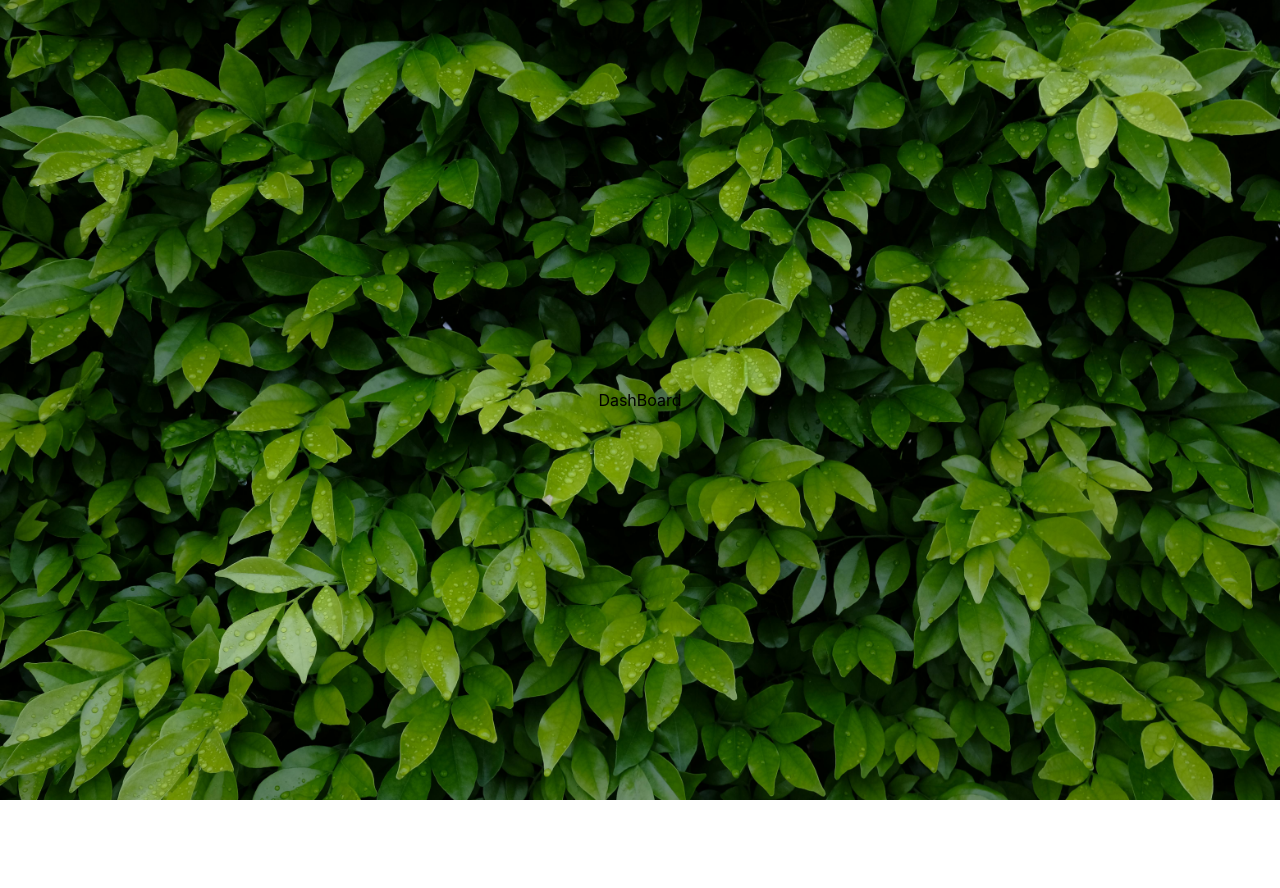
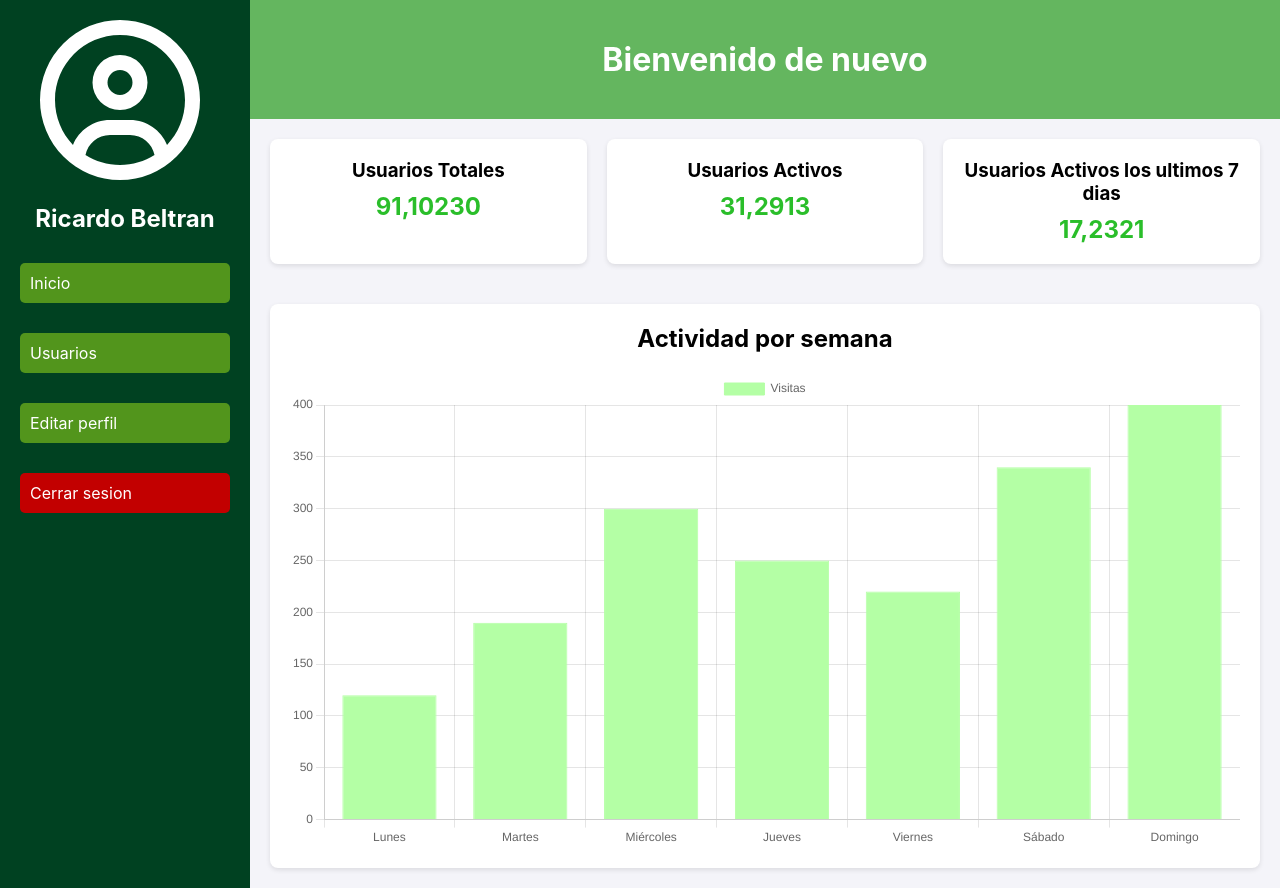
Before and after one commit to TheTanukiMDK/AW-I4.0--Primer-Proyecto, a React (Create React App) app: page /Dashboard in a window 1280 px wide. Before the commit the page ends 800 px from the top, so only its background shows below. Built offline with nearby package versions, Linux system fonts and the light colour scheme.

Commit message:
Maquetado terminado

```diff
--- a/package.json
+++ b/package.json
@@ -3,9 +3,11 @@
   "version": "0.1.0",
   "private": true,
   "dependencies": {
+    "chart.js": "^4.4.7",
     "cra-template": "1.2.0",
     "react": "^19.0.0",
     "react-dom": "^19.0.0",
+    "react-icons": "^5.4.0",
     "react-router": "^7.1.1",
     "react-router-dom": "^7.1.1",
     "react-scripts": "5.0.1"
--- a/src/pages/DashBoard.js
+++ b/src/pages/DashBoard.js
@@ -1,9 +1,96 @@
-import React from 'react'
+import React, { useEffect, useRef } from "react";
+import Chart from "chart.js/auto";
+import "../styles/Dashboard.css";
+import { FaRegCircleUser } from "react-icons/fa6";
 
-function DashBoard() {
+const Dashboard = () => {
+    const chartRef = useRef(null); // Referencia al canvas
+
+    useEffect(() => {
+        const ctx = chartRef.current.getContext("2d");
+        let chartInstance; // Guardar la instancia del gráfico
+
+        const data = {
+            labels: ["Lunes", "Martes", "Miércoles", "Jueves", "Viernes", "Sábado", "Domingo"],
+            datasets: [
+                {
+                    label: "Visitas",
+                    data: [120, 190, 300, 250, 220, 340, 400],
+                    backgroundColor: "#B4FFA5",
+                    borderColor: "#B4FFA5",
+                    borderWidth: 1,
+                },
+            ],
+        };
+
+        const config = {
+            type: "bar",
+            data: data,
+            options: {
+                responsive: true,
+                plugins: {
+                    legend: {
+                        display: true,
+                    },
+                },
+                scales: {
+                    y: {
+                        beginAtZero: true,
+                    },
+                },
+            },
+        };
+
+        // Crear el gráfico
+        chartInstance = new Chart(ctx, config);
+
+        // Limpiar el gráfico al desmontar el componente
+        return () => {
+            if (chartInstance) {
+                chartInstance.destroy();
+            }
+        };
+    }, []); // Se ejecuta una vez al montar el componente
+
     return (
-        <div>DashBoard</div>
-    )
-}
+        <div className="dashboard">
+            <aside className="sidebar">
+            <FaRegCircleUser size="10rem" className="icono-user" />
+                <h2>Ricardo Beltran</h2>
+                <nav>
+                    <ul>
+                        <li><a className="button" href="#">Inicio</a></li>
+                        <li><a className="button" href="#">Usuarios</a></li>
+                        <li><a className="button" href="#">Editar perfil</a></li>
+                        <li><a className="Cerrar-Sesion" href="/">Cerrar sesion</a></li>
+                    </ul>
+                </nav>
+            </aside>
+            <main className="main-content">
+                <header className="header">
+                    <h1>Bienvenido de nuevo</h1>
+                </header>
+                <section className="content">
+                    <div className="card">
+                        <h3>Usuarios Totales</h3>
+                        <p>91,10230</p>
+                    </div>
+                    <div className="card">
+                        <h3>Usuarios Activos</h3>
+                        <p>31,2913</p>
+                    </div>
+                    <div className="card">
+                        <h3>Usuarios Activos los ultimos 7 dias</h3>
+                        <p>17,2321</p>
+                    </div>
+                </section>
+                <section className="chart-section">
+                    <h2>Actividad por semana</h2>
+                    <canvas id="myChart" ref={chartRef} width="80" height="40"></canvas>
+                </section>
+            </main>
+        </div>
+    );
+};
 
-export default DashBoard
+export default Dashboard;
--- a/src/pages/Login.js
+++ b/src/pages/Login.js
@@ -1,8 +1,10 @@
 import React from 'react'
 import '../styles/Login.css'
+import { useNavigate } from 'react-router';
 
 function Login() {
     return (
+        <body className='fondo'>
             <div className='wrapper'>
                 <form action="">
                     <h1>Iniciar sesion</h1>
@@ -12,13 +14,14 @@ function Login() {
                     <div className='input-box'>
                         <input type='password' placeholder='Contraseña'></input>
                     </div>
-                <button type='submit'>Ingresar</button>
+                        <button type='submit'><a className='link' href='/Dashboard'>Ingresar</a></button>
 
                     <div className='register-link'>
                         <p>¿No tienes cuenta? <a href='/Registro'>Registrate</a></p>
                     </div>
                 </form>
             </div>
+        </body>
     )
 }
 
--- a/src/pages/Register.js
+++ b/src/pages/Register.js
@@ -4,6 +4,7 @@ import '../styles/Register.css'
 
 function Register() {
     return (
+        <body className='fondo'>
         <div className='wrapper'>
             <form action="">
                 <h1>Registro</h1>
@@ -23,6 +24,7 @@ function Register() {
                 </div>
             </form>
         </div>
+    </body>
     )
 }
 
--- a/src/styles/Dashboard.css
+++ b/src/styles/Dashboard.css
@@ -0,0 +1,109 @@
+body {
+    margin: 0;
+    font-family: Arial, sans-serif;
+    background-color: #f4f4f9;
+}
+
+.dashboard {
+    display: flex;
+    min-height: 100vh;
+}
+
+.sidebar {
+    width: 250px;
+    background-color: #004121;
+    color: white;
+    padding: 20px;
+}
+
+.sidebar h2 {
+    text-align: center;
+    margin-bottom: 20px;
+}
+
+.icono-user {
+    margin-left: 20px;
+    margin-bottom: 20px;
+}
+
+.sidebar ul {
+    list-style: none;
+    padding: 0;
+}
+
+.sidebar ul li {
+    margin: 30px 0;
+}
+
+.sidebar ul li .button {
+    color: white;
+    text-decoration: none;
+    display: block;
+    padding: 10px;
+    border-radius: 5px;
+    background-color: #52951C;
+}
+
+.Cerrar-Sesion {
+    color: white;
+    text-decoration: none;
+    display: block;
+    padding: 10px;
+    border-radius: 5px;
+    background-color: #C20000;
+}
+
+.sidebar ul li a:hover {
+    background-color: #34495e;
+}
+
+.main-content {
+    flex: 1;
+    display: flex;
+    flex-direction: column;
+}
+
+.header {
+    background-color: #64B65F;
+    color: white;
+    padding: 40px;
+    text-align: center;
+}
+
+.content {
+    display: flex;
+    gap: 20px;
+    padding: 20px;
+}
+
+.card {
+    background-color: white;
+    border-radius: 8px;
+    box-shadow: 0 2px 5px rgba(0, 0, 0, 0.1);
+    padding: 20px;
+    flex: 1;
+    text-align: center;
+}
+
+.card h3 {
+    margin-bottom: 10px;
+}
+
+.card p {
+    font-size: 24px;
+    font-weight: bold;
+    color: #2abe2a;
+}
+
+.chart-section {
+    padding: 20px;
+    background-color: white;
+    margin: 20px;
+    border-radius: 8px;
+    box-shadow: 0 2px 5px rgba(0, 0, 0, 0.1);
+}
+
+.chart-section h2 {
+    text-align: center;
+    margin-bottom: 20px;
+}
--- a/src/styles/Login.css
+++ b/src/styles/Login.css
@@ -6,7 +6,7 @@
     box-sizing: border-box;
 }
 
-body {
+.fondo {
     font-family: 'Poppins', 'sans-serif';
     -webkit-font-smoothing: antialiased;
     -moz-osx-font-smoothing: grayscale;
@@ -101,3 +101,8 @@ input-box input::placeholder{
 .register-link p a:hover{
     text-decoration: underline;
 }
+
+.link{
+    text-decoration: none;
+    color: black;
+}
--- a/src/styles/Register.css
+++ b/src/styles/Register.css
@@ -6,7 +6,7 @@
     box-sizing: border-box;
 }
 
-body {
+.fondo {
     font-family: 'Poppins', 'sans-serif';
     -webkit-font-smoothing: antialiased;
     -moz-osx-font-smoothing: grayscale;
```
Also changed, not shown: src/App.css (deleted, +0 -38 lines), 1 other file (tests, documents, lock files or other folders). Lines whose indentation alone changed are shown as unchanged.
